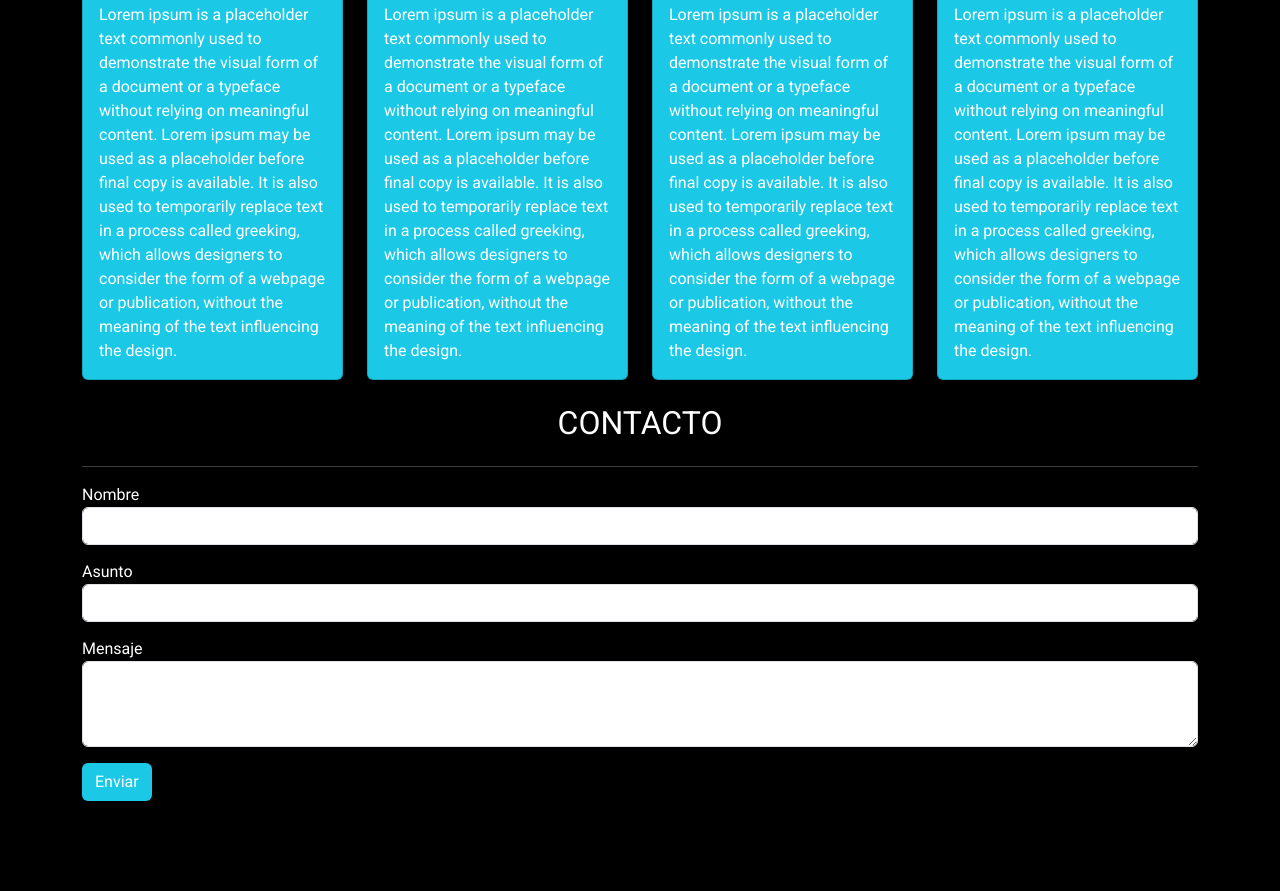
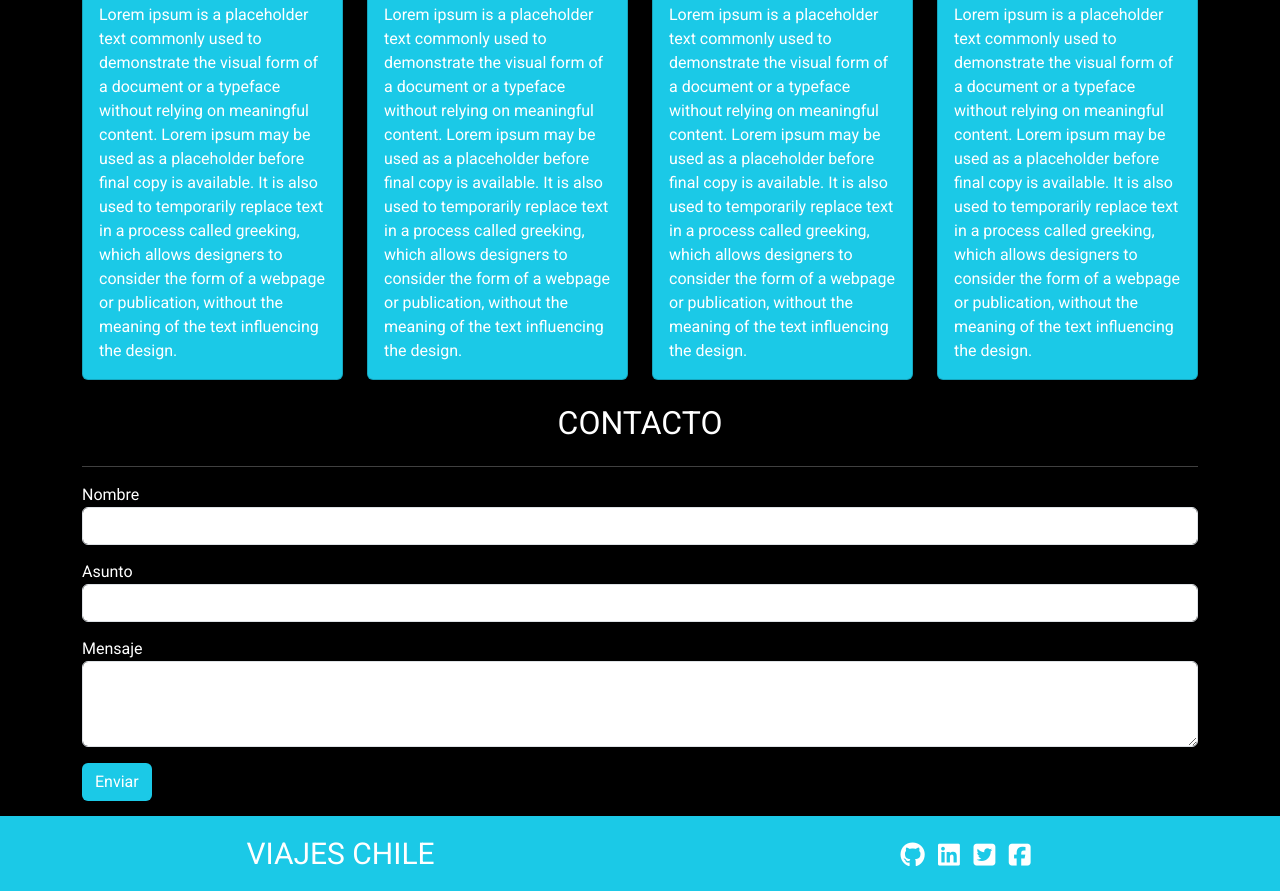
Before and after one commit to leslieOM/viajes-chile, a plain HTML site: page Index.html in a window 1280 px wide. Shown: the part 1915-2806 px from the top of the page. Before the commit the page ends 2716 px from the top, so only its background shows below. Drawn offline with nearby package versions, Linux system fonts and the light colour scheme; a script that the page names is missing.

Commit message:
se agrega footer

```diff
--- a/Index.html
+++ b/Index.html
@@ -217,6 +217,16 @@
         </div>
     </div>
 
+    <footer>
+        <p>Viajes Chile</p>
+        <p><i class="fa-brands fa-github"></i>
+            <i class="fa-brands fa-linkedin"></i>
+            <i class="fa-brands fa-square-twitter"></i>
+            <i class="fa-brands fa-square-facebook"></i>
+        </p>
+
+    </footer>
+
     <script src="https://code.jquery.com/jquery-3.7.1.min.js" integrity="sha256-/JqT3SQfawRcv/BIHPThkBvs0OEvtFFmqPF/lYI/Cxo=" crossorigin="anonymous"></script>
     <script src="https://cdn.jsdelivr.net/npm/bootstrap@5.3.2/dist/js/bootstrap.bundle.min.js" integrity="sha384-C6RzsynM9kWDrMNeT87bh95OGNyZPhcTNXj1NW7RuBCsyN/o0jlpcV8Qyq46cDfL" crossorigin="anonymous"></script>
     <script src="./assets/js/main.js"></script>
--- a/assets/css/style.css
+++ b/assets/css/style.css
@@ -105,3 +105,23 @@ body {
 .form-group{
     margin-top: 15px;
 }
+
+/* SECCIÓN FOOTER */
+
+footer{
+    background-color: rgb(27, 201, 231) !important;
+    color: #fff !important;
+    padding: 15px;
+    margin: 15px 0 0;
+    display: flex;
+    justify-content: space-around;
+}
+footer p{
+    margin: 0;
+    text-transform: uppercase;
+    font-size: 30px;
+}
+footer p i{
+    font-size: 25px;
+    margin: 0 3px;
+}
```
